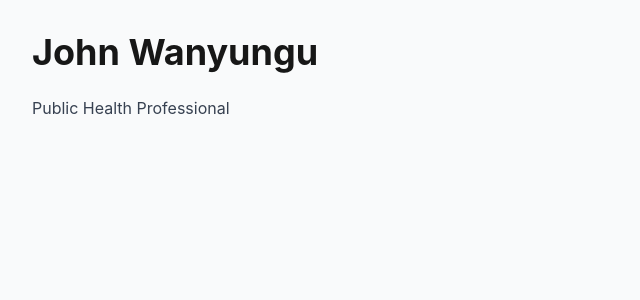
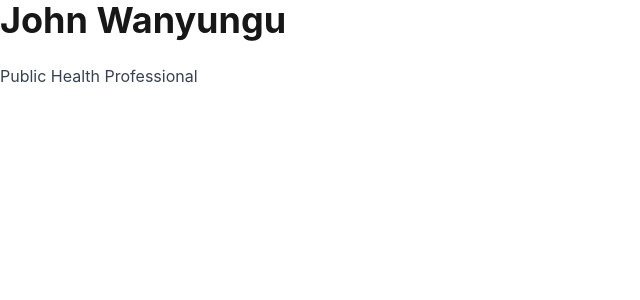
Before and after one commit to Peaceteka/J.O.W-Port, a Next.js app: page / in a window 1280 px wide. Shown: the top 300 px of the page, without its empty margins (0-640 px from the left). Built offline with nearby package versions, Linux system fonts and the light colour scheme.

Commit message:
Simplify layout

```diff
--- a/src/app/layout.tsx
+++ b/src/app/layout.tsx
@@ -1,10 +1,9 @@
-import type { Metadata } from "next";
-import "./globals.css";
+import './globals.css'
 
-export const metadata: Metadata = {
-  title: "John Wanyungu - Portfolio",
-  description: "Community Health Initiatives and Strategies",
-};
+export const metadata = {
+  title: 'John Wanyungu - Portfolio',
+  description: 'Public Health Professional Portfolio',
+}
 
 export default function RootLayout({
   children,
@@ -13,11 +12,7 @@ export default function RootLayout({
 }) {
   return (
     <html lang="en">
-      <body className="bg-gray-50">
-        <div className="max-w-7xl mx-auto px-4 sm:px-6 lg:px-8 py-8">
-          {children}
-        </div>
-      </body>
+      <body>{children}</body>
     </html>
-  );
+  )
 }
```
